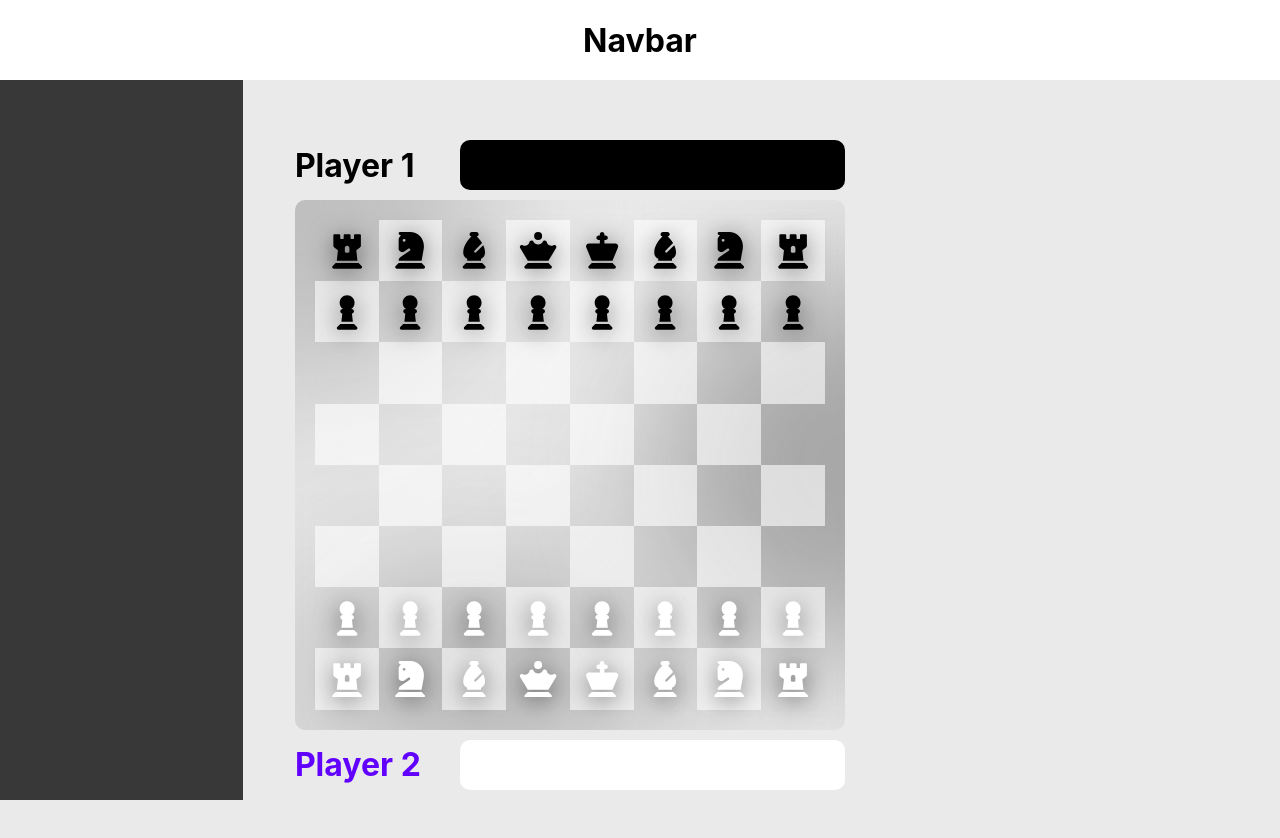
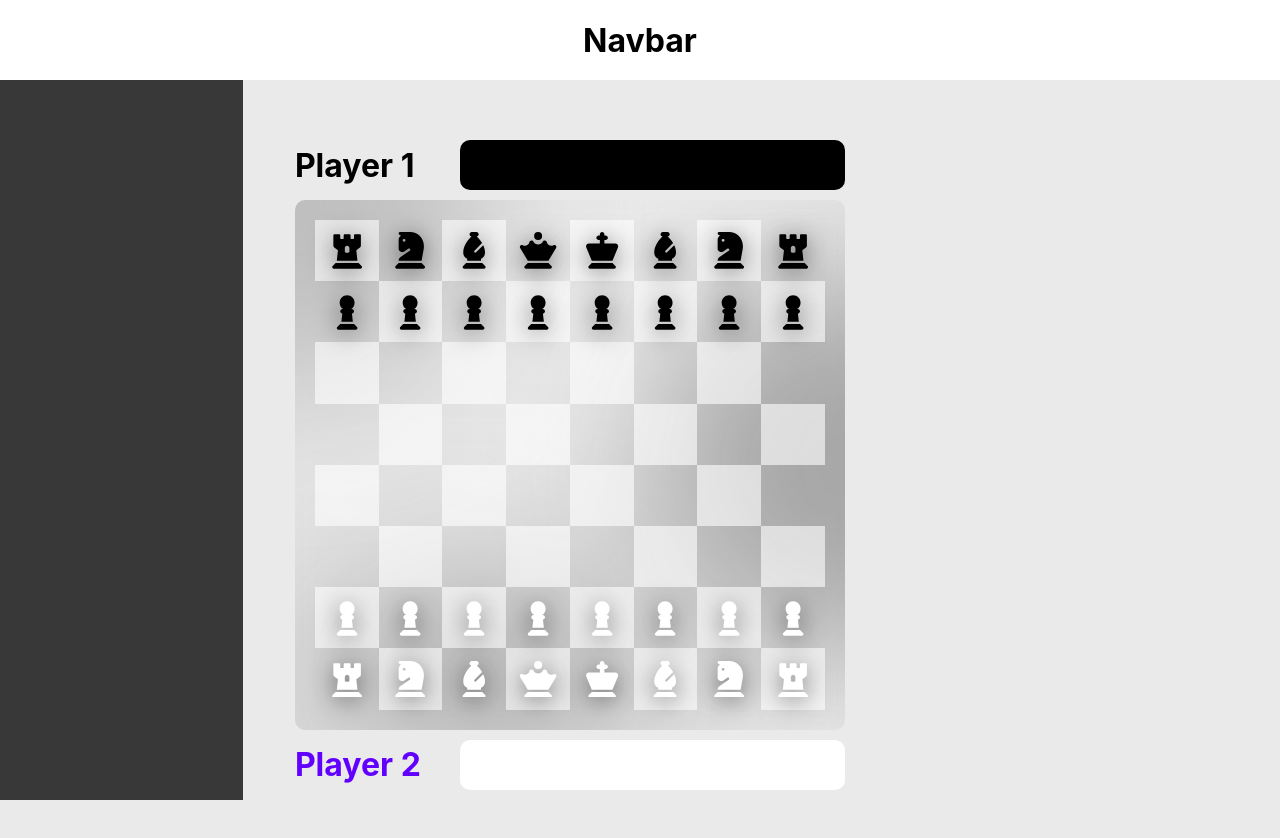
Before and after one commit to christopher-alba/react-chess, a React (Vite) app: page / in a window 1280 px wide. Shown: the top 838 px of the page. Built offline with nearby package versions, Linux system fonts and the light colour scheme.

Commit message:
Update ChessBoard.tsx

```diff
--- a/src/components/ChessBoard.tsx
+++ b/src/components/ChessBoard.tsx
@@ -382,7 +382,7 @@ const ChessBoard: FC = () => {
                     ? "inset 0 0 30px #ffd900"
                     : "",
                   background:
-                    matching.color === TileColor.Dark
+                    matching.color === TileColor.Light
                       ? "#FFFFFF" + "99"
                       : "transparent",
                 }}
```
